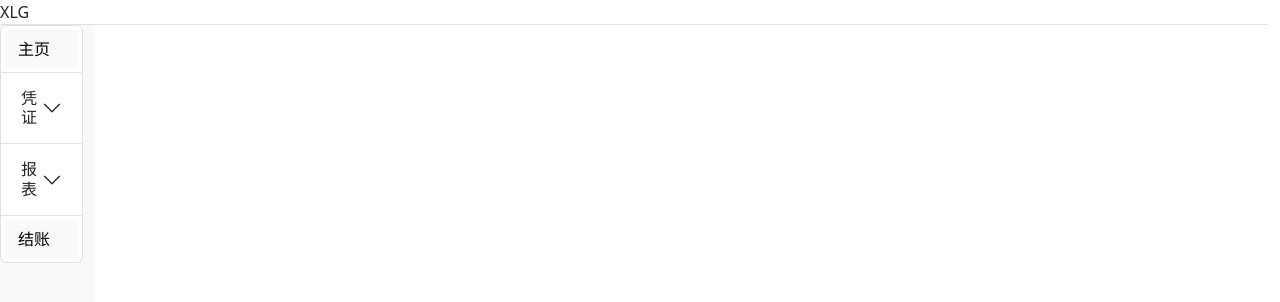
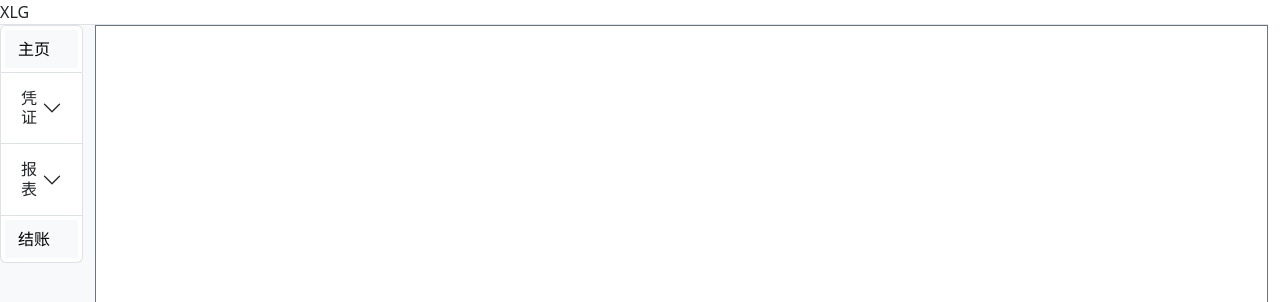
Before and after one commit to yatyricky/xlgbis, a React app in the folder xlgbis-client/: page / in a window 1280 px wide. Both pictures are taken after typing "Sample", "Sample" into the empty fields and a click on the button "登录". Shown: the top 302 px of the page. Built offline with nearby package versions, Linux system fonts and the light colour scheme.

Commit message:
alignment

```diff
--- a/xlgbis-client/src/App.css
+++ b/xlgbis-client/src/App.css
@@ -1,3 +1,12 @@
+html,
+body {
+    height: 100%;
+}
+
+#root {
+    height: 100%;
+}
+
 .cust-btn-close {
     width: 8px;
     height: 8px;
@@ -7,9 +16,3 @@
 .nav-underline {
     background-color: rgba(0, 0, 0, 0.03);
 }
-
-.tab-content {
-    height: 93vh;
-    overflow: hidden;
-    overflow-y: auto;
-}
--- a/xlgbis-client/src/App.jsx
+++ b/xlgbis-client/src/App.jsx
@@ -32,7 +32,7 @@ const App = () => {
     }, [toasts, setToasts])
 
     return (
-        <Container fluid className='px-0'>
+        <Container fluid className='px-0 h-100'>
             <ToastContainer className="p-3" position="top-center" style={{ zIndex: 1 }}>
                 {toasts.map((toastData, i) => <DismissableToast header={toastData.header} message={toastData.message} level={toastData.level} key={i} index={i} />)}
             </ToastContainer>
--- a/xlgbis-client/src/Dashboard.jsx
+++ b/xlgbis-client/src/Dashboard.jsx
@@ -98,6 +98,9 @@ export default () => {
         }
     }
 
+    let [leftPanelKey, setLeftPanelKey] = useState("")
+    let [rightPanelKey, setRightPanelKey] = useState("")
+
     let renderPanelTab = (e, i) => {
         return (
             <Tab
@@ -107,7 +110,8 @@ export default () => {
                     <Container fluid className="px-0" onMouseDown={() => beginDragTab(e.key)}>
                         <Row className="mx-0">
                             <Col className="px-1 col-auto">{e.title}</Col>
-                            <Col className="btn-close cust-btn-close" onClick={() => closeTab(e.key)}></Col>
+                            {((e.place === "left" && e.key === leftPanelKey) || (e.place === "right" && e.key === rightPanelKey)) ?
+                                (<Col className="btn-close cust-btn-close" onClick={() => closeTab(e.key)}></Col>) : <></>}
                         </Row>
                     </Container>
                 )}>
@@ -120,11 +124,12 @@ export default () => {
     }
 
     let vw = Math.max(document.documentElement.clientWidth || 0, window.innerWidth || 0)
-    leftDrop.set(vw / 12 - 10, 30, vw / 12 * 11 / 2 - 20, 600)
-    rightDrop.set(vw / 12 + vw / 12 * 11 / 2 + 10, 30, vw / 12 * 11 / 2 - 30, 600)
+    let vh = Math.max(document.documentElement.clientHeight || 0, window.innerHeight || 0)
+    leftDrop.set(vw / 12 - 10, 30, vw / 12 * 11 / 2 - 10, vh - 100)
+    rightDrop.set(vw / 12 + vw / 12 * 11 / 2, 30, vw / 12 * 11 / 2 - 20, vh - 100)
 
     return (
-        <Container fluid className="px-0" onMouseDown={(evt) => beginDrag(evt)} onMouseUp={(evt) => endDrag(evt)} onMouseMove={(evt) => doDrag(evt)}>
+        <Container fluid className="px-0 h-100" onMouseDown={(evt) => beginDrag(evt)} onMouseUp={(evt) => endDrag(evt)} onMouseMove={(evt) => doDrag(evt)}>
             <div style={{
                 position: "fixed",
                 display: String.isEmptyText(dragData.key) ? "none" : "block",
@@ -152,10 +157,12 @@ export default () => {
                 height: rightDrop.h,
                 zIndex: 99
             }} />
-            <Row className="border-bottom w-100">
+            <Row className="h-100 w-100 px-0">
+                <div className="d-flex flex-column">
+                    <Row className="border-bottom">
                         <Col>XLG</Col>
                     </Row>
-            <Row className="w-100">
+                    <Row className="flex-grow-1">
                         <Col className="col-1 bg-light">
                             <Accordion defaultActiveKey={['home', "acc_closing"]} alwaysOpen>
                                 <Accordion.Item eventKey="home">
@@ -185,25 +192,29 @@ export default () => {
                                 </Accordion.Item>
                             </Accordion>
                         </Col>
-                <Col className="px-0">
+                        <Col className="pl-1">
                             {(() => {
                                 let left = panels.filter(e => e.place === "left")
                                 let right = panels.filter(e => e.place === "right")
                                 if (left.length > 0 && right.length > 0) {
                                     return (
-                                <Row>
-                                    <Col className="m-1 h-100"><Tabs variant="underline">{left.map(renderPanelTab)}</Tabs></Col>
-                                    <Col className="m-1"><Tabs variant="underline">{right.map(renderPanelTab)}</Tabs></Col>
+                                        <Row className="h-100">
+                                            <Col className="px-1 border border-secondary"><Tabs variant="underline" activeKey={leftPanelKey} onSelect={(k) => setLeftPanelKey(k)}>{left.map(renderPanelTab)}</Tabs></Col>
+                                            <Col className="px-1 border border-secondary"><Tabs variant="underline" activeKey={rightPanelKey} onSelect={(k) => setRightPanelKey(k)}>{right.map(renderPanelTab)}</Tabs></Col>
                                         </Row>
                                     )
                                 } else {
-                            return (<Tabs variant="underline">
-                                {panels.map(renderPanelTab)}
-                            </Tabs>)
+                                    return (
+                                        <Row className="h-100">
+                                            <Col className="px-1 border border-secondary"><Tabs variant="underline" activeKey={leftPanelKey} onSelect={(k) => setLeftPanelKey(k)}>{panels.map(renderPanelTab)}</Tabs></Col>
+                                        </Row>
+                                    )
                                 }
                             })()}
                         </Col>
                     </Row>
+                </div>
+            </Row>
         </Container>
     )
 }
```
Lines whose indentation alone changed are shown as unchanged.
